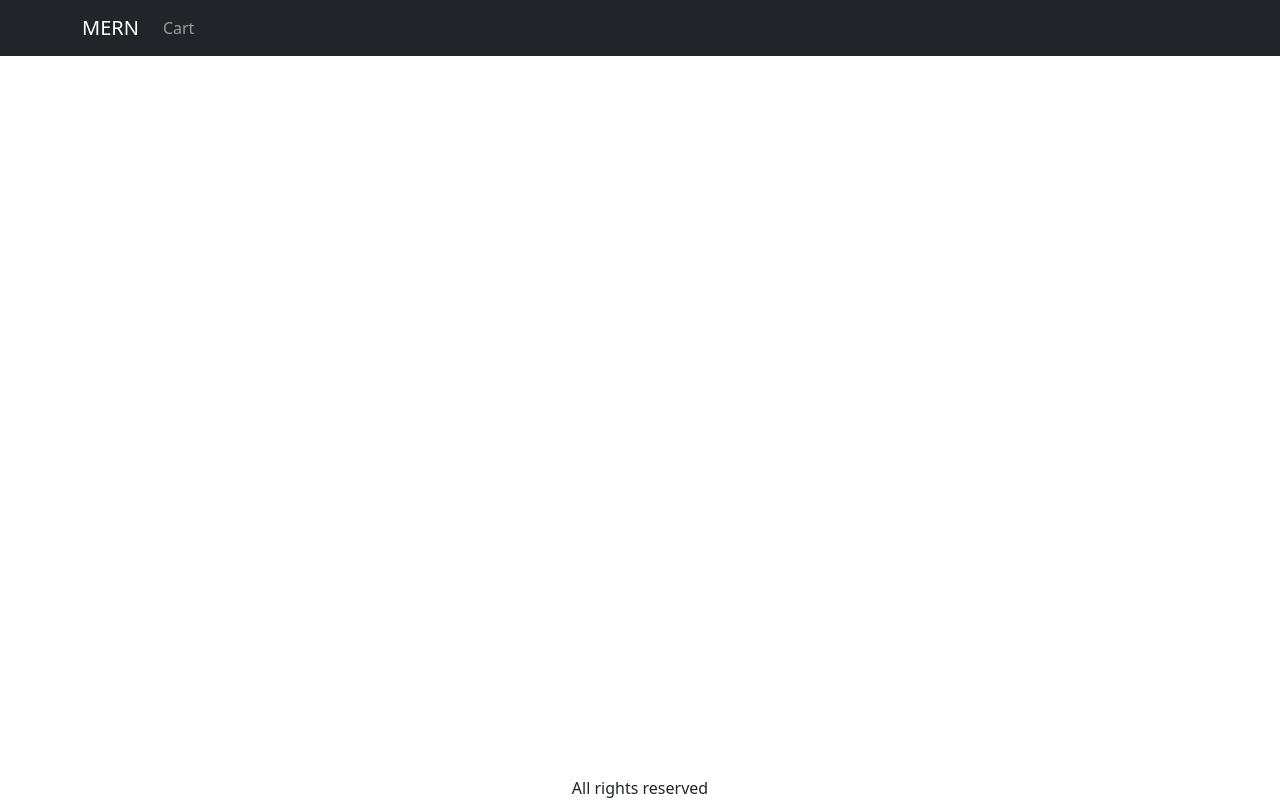
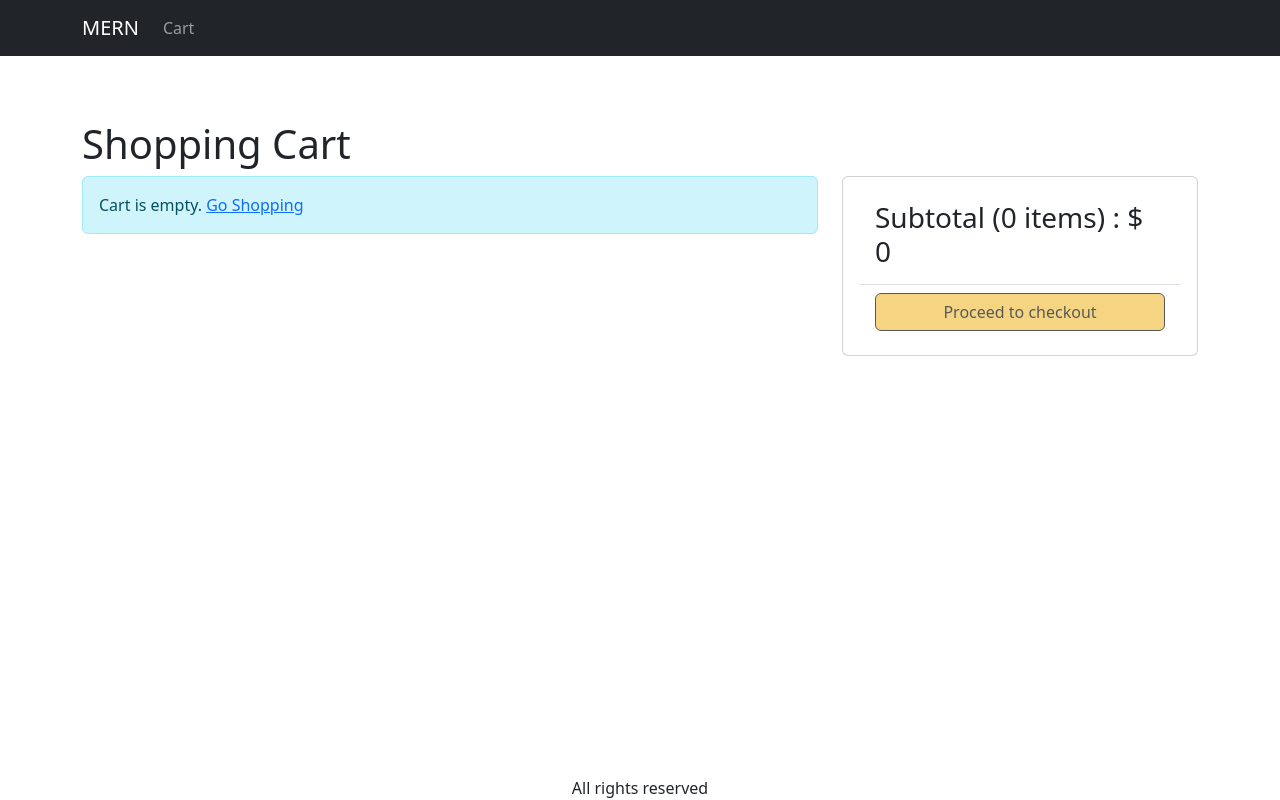
Before and after one commit to bilalbinyaar/mern-one, a React (Create React App) app in the folder frontend/: page /cart in a window 1280 px wide. Built offline with nearby package versions, Linux system fonts and the light colour scheme.

Commit message:
Cart Screen

```diff
--- a/frontend/src/App.js
+++ b/frontend/src/App.js
@@ -8,6 +8,7 @@
 import Badge from 'react-bootstrap/esm/Badge';
 import { useContext } from 'react';
 import { Store } from './Store';
+import CartScreen from './screens/CartScreen';
 
 function App() {
   const { state } = useContext(Store);
@@ -39,6 +40,7 @@
           <Container>
             <Routes>
               <Route path="/product/:slug" element={<ProductScreen />} />
+              <Route path="/cart" element={<CartScreen />} />
               <Route path="/" element={<HomeScreen />} />
             </Routes>
           </Container>
--- a/frontend/src/index.css
+++ b/frontend/src/index.css
@@ -49,3 +49,7 @@
 .img-large {
   max-width: 100%;
 }
+
+.img-thumbnail {
+  height: 80px;
+}
--- /dev/null
+++ b/frontend/src/screens/CartScreen.js
@@ -0,0 +1,99 @@
+import React, { useContext } from 'react';
+import { Store } from '../Store';
+import { Helmet } from 'react-helmet-async';
+import Row from 'react-bootstrap/Row';
+import Col from 'react-bootstrap/Col';
+import ListGroup from 'react-bootstrap/ListGroup';
+import Button from 'react-bootstrap/Button';
+import Card from 'react-bootstrap/Card';
+import MessageBox from '../components/MessageBox';
+import { Link } from 'react-router-dom';
+import ListGroupItem from 'react-bootstrap/esm/ListGroupItem';
+
+const CartScreen = () => {
+  const { state, dispatch: ctxDispatch } = useContext(Store);
+  const {
+    cart: { cartItems },
+  } = state;
+
+  return (
+    <div>
+      <Helmet>
+        <title>Shopping Cart</title>
+      </Helmet>
+      <h1>Shopping Cart</h1>
+      <Row>
+        <Col md={8}>
+          {cartItems.length === 0 ? (
+            <MessageBox>
+              Cart is empty. <Link to="/">Go Shopping</Link>
+            </MessageBox>
+          ) : (
+            <ListGroup>
+              {cartItems.map((item) => (
+                <ListGroup.Item key={item._id}>
+                  <Row className="align-items-center">
+                    <Col md={4}>
+                      <img
+                        src={item.image}
+                        alt={item.name}
+                        className="img-fluid rounded img-thumbnail"
+                      ></img>{' '}
+                      <Link to={`/product/${item.slug}`}>{item.name}</Link>
+                    </Col>
+                    <Col md={3}>
+                      <Button variant="light" disabled={item.quantity === 1}>
+                        <i className="fas fa-minus-circle"></i>
+                      </Button>
+                      <span>{item.quantity}</span>{' '}
+                      <Button
+                        variant="light"
+                        disabled={item.quantity === item.countInStock}
+                      >
+                        <i className="fas fa-plus-circle"></i>
+                      </Button>
+                    </Col>
+                    <Col md={3}>${item.price}</Col>
+                    <Col md={2}>
+                      <Button variant="light">
+                        <i className="fas fa-trash"></i>
+                      </Button>
+                    </Col>
+                  </Row>
+                </ListGroup.Item>
+              ))}
+            </ListGroup>
+          )}
+        </Col>
+        <Col md={4}>
+          <Card>
+            <Card.Body>
+              <ListGroup variant="flush">
+                <ListGroup.Item>
+                  <h3>
+                    Subtotal ({cartItems.reduce((a, c) => a + c.quantity, 0)}{' '}
+                    items) : ${' '}
+                    {cartItems.reduce((a, c) => a + c.price * c.quantity, 0)}
+                  </h3>
+                </ListGroup.Item>
+                <ListGroup.Item>
+                  <div className="d-grid">
+                    <Button
+                      type="button"
+                      variant="primary"
+                      disabled={cartItems.length === 0}
+                    >
+                      Proceed to checkout
+                    </Button>
+                  </div>
+                </ListGroup.Item>
+              </ListGroup>
+            </Card.Body>
+          </Card>
+        </Col>
+      </Row>
+    </div>
+  );
+};
+
+export default CartScreen;
--- a/frontend/src/screens/ProductScreen.js
+++ b/frontend/src/screens/ProductScreen.js
@@ -1,5 +1,5 @@
 import React, { useContext, useEffect, useReducer } from 'react';
-import { useParams } from 'react-router-dom';
+import { useNavigate, useParams } from 'react-router-dom';
 import axios from 'axios';
 import Row from 'react-bootstrap/Row';
 import Col from 'react-bootstrap/Col';
@@ -28,6 +28,7 @@
 };
 
 const ProductScreen = () => {
+  const navigate = useNavigate();
   const params = useParams();
   const { slug } = params;
 
@@ -53,9 +54,9 @@
   const { state, dispatch: ctxDispatch } = useContext(Store);
   const { cart } = state;
   const addToCartHandler = async () => {
-    const existItem = cart.cartItem.find((x) => x._id === product._id);
+    const existItem = cart.cartItems.find((x) => x._id === product._id);
     const quantity = existItem ? existItem.quantity + 1 : 1;
-    const { data } = await axios.get(`api/products/${product._id}`);
+    const { data } = await axios.get(`/api/products/${product._id}`);
     if (data.countInStock < quantity) {
       window.alert('Sorry! Product is out of stock.');
       return;
@@ -64,6 +65,7 @@
       type: 'CART_ADD_ITEM',
       payload: { ...product, quantity },
     });
+    navigate('/cart');
   };
 
   return loading ? (
```
